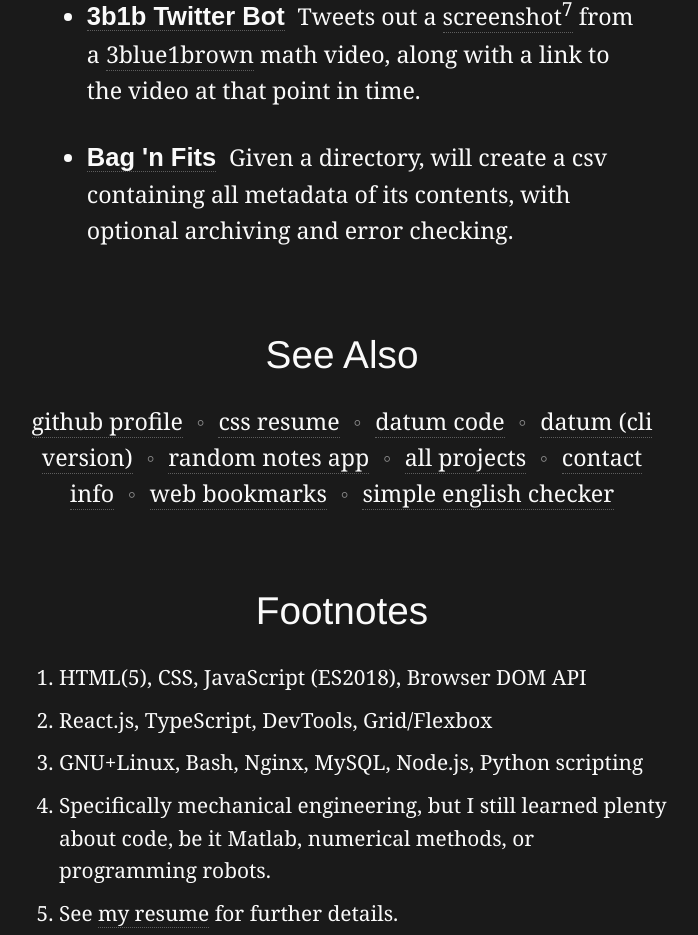
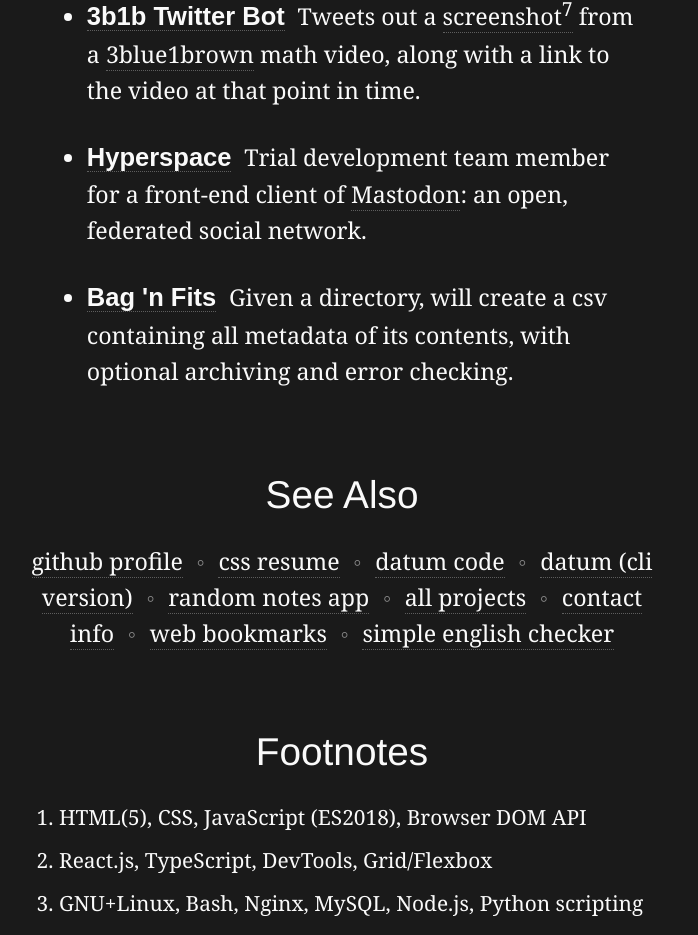
Before and after one commit to tdkohlbeck/hire.travisk.info, a React (Create React App) app: page / in a window 1280 px wide. Shown: the part 1190-2125 px from the top of the page, without its empty margins (298-996 px from the left). Built offline with nearby package versions, Linux system fonts and the light colour scheme.

Commit message:
adds hyperspace to projects

```diff
--- a/src/App.js
+++ b/src/App.js
@@ -186,6 +186,17 @@
 						<a
 							target='_blank'
 							rel='noopener noreferrer'
+							href='https://hyperspace.marquiskurt.net/'
+							className='project-title'
+						>
+							Hyperspace
+						</a>
+						Trial development team member for a front-end client of <a href='https://joinmastodon.org/'>Mastodon</a>: an open, federated social network.
+					</li>
+					<li>
+						<a
+							target='_blank'
+							rel='noopener noreferrer'
 							href='https://github.com/travisk-codes/bag-it-fits-it'
 							className='project-title'
 						>
```
Also changed, not shown: 1 other file (tests, documents, lock files or other folders).
